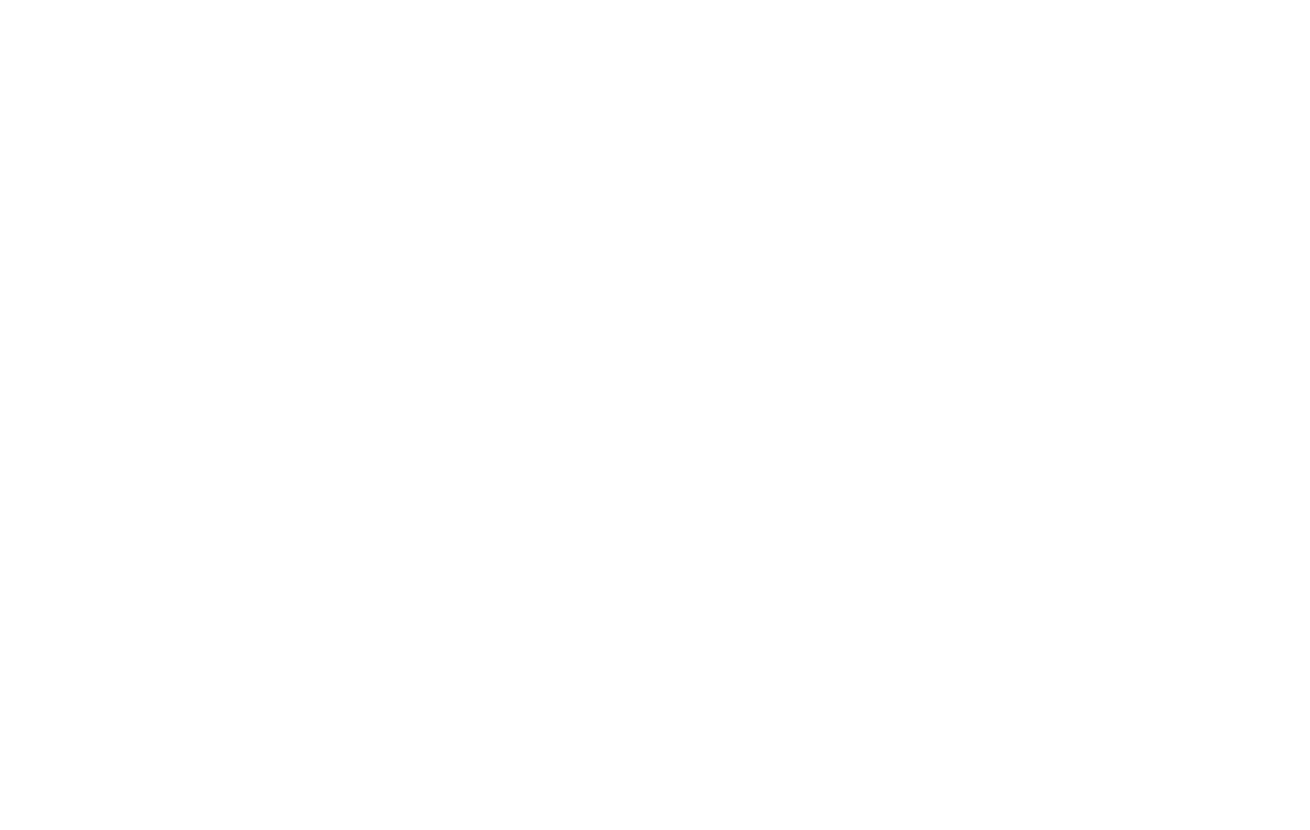
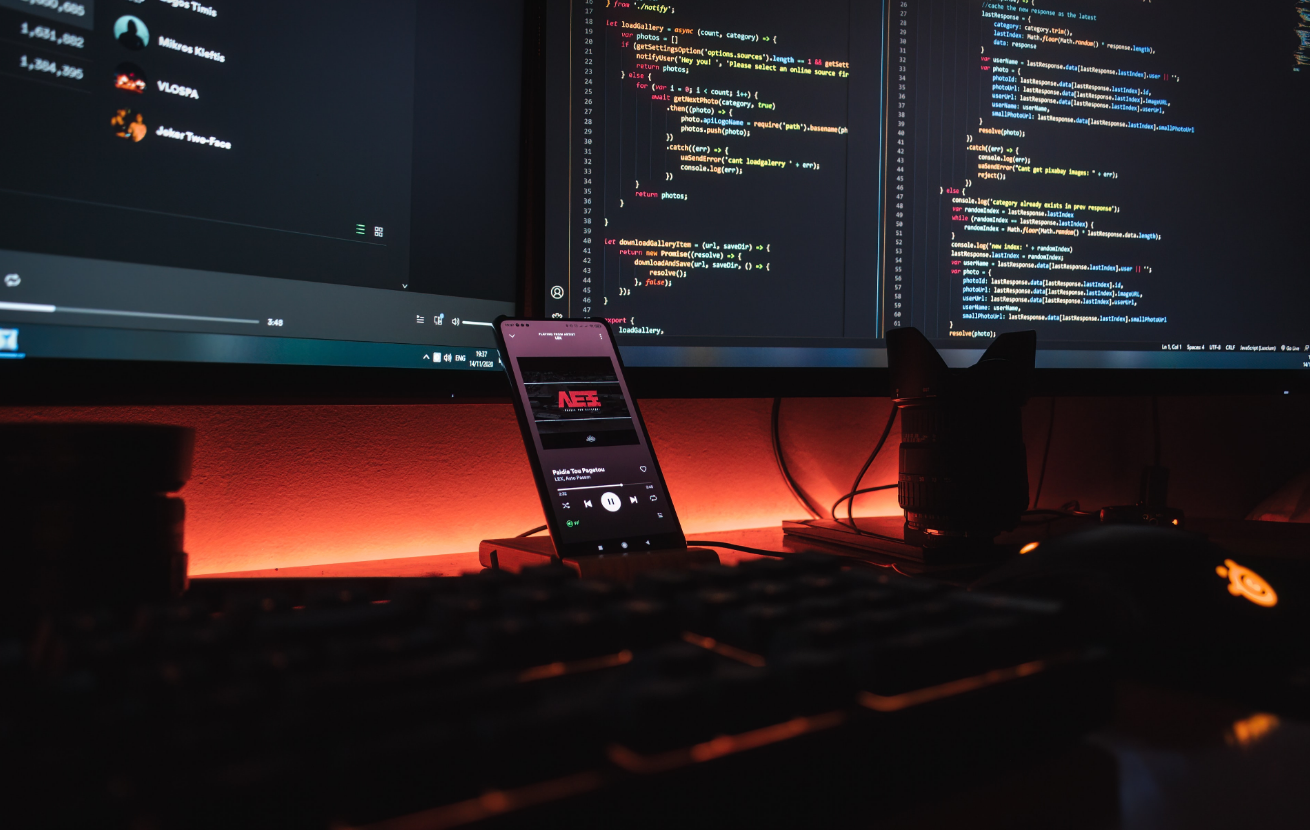
Before and after one commit to jdestrampe2/blurry_loading, a plain HTML site: page index.html in a window 1280 px wide. Shown: the whole page, 1310 px wide, since content can reach past the window. Before the commit the page ends 800 px from the top, so only its background shows below. Drawn offline with Linux system fonts and the light colour scheme.

Commit message:
Blurry Loading

```diff
--- a/index.html
+++ b/index.html
@@ -13,7 +13,8 @@
 		<title>Blurry Loading</title>
 	</head>
 	<body>
-
+		<section class="bg"></section>
+		<div class="loading-text">0%</div>
 		<script src="script.js"></script>
 	</body>
 </html>
--- a/script.js
+++ b/script.js
@@ -0,0 +1,20 @@
+const loadText = document.querySelector('.loading-text');
+const bg = document.querySelector('.bg');
+
+let load = 0;
+
+let int = setInterval(blurring, 30)
+
+function blurring() {
+  load++;
+  if(load > 99) {
+    clearInterval(int)
+  }
+  loadText.innerText = `${load}%`
+  loadText.style.opacity = scale(load, 0, 100, 1, 0)
+  bg.style.filter = `blur(${scale(load, 0, 100, 30, 0)}px)`
+}
+
+const scale = (num, in_min, in_max, out_min, out_max) => {
+  return (num - in_min) * (out_max - out_min) / (in_max - in_min) + out_min;
+}
--- a/style.css
+++ b/style.css
@@ -1,16 +1,31 @@
-@import url('https://fonts.googleapis.com/css2?family=Roboto:wght@400;700&display=swap');
+@import url('https://fonts.googleapis.com/css?family=Ubuntu');
 
 * {
 	box-sizing: border-box;
 }
 
 body {
-  font-family: 'Roboto', sans-serif;
+	font-family: 'Ubuntu', sans-serif;
 	margin: 0;
 	display: flex;
-  flex-direction: column;
 	align-items: center;
 	justify-content: center;
 	height: 100vh;
 	overflow: hidden;
 }
+
+.bg {
+	background: url('images/coding.jpg') no-repeat center center/cover;
+  position: absolute;
+  top: -30px;
+  left: -30px;
+  width: calc(100vw + 60px);
+  height: calc(100vh + 60px);
+  z-index: -1;
+  filter: blur(30px);
+}
+
+.loading-text {
+  font-size: 50px;
+  color: #fff;
+}
```
Lines whose indentation alone changed are shown as unchanged.
